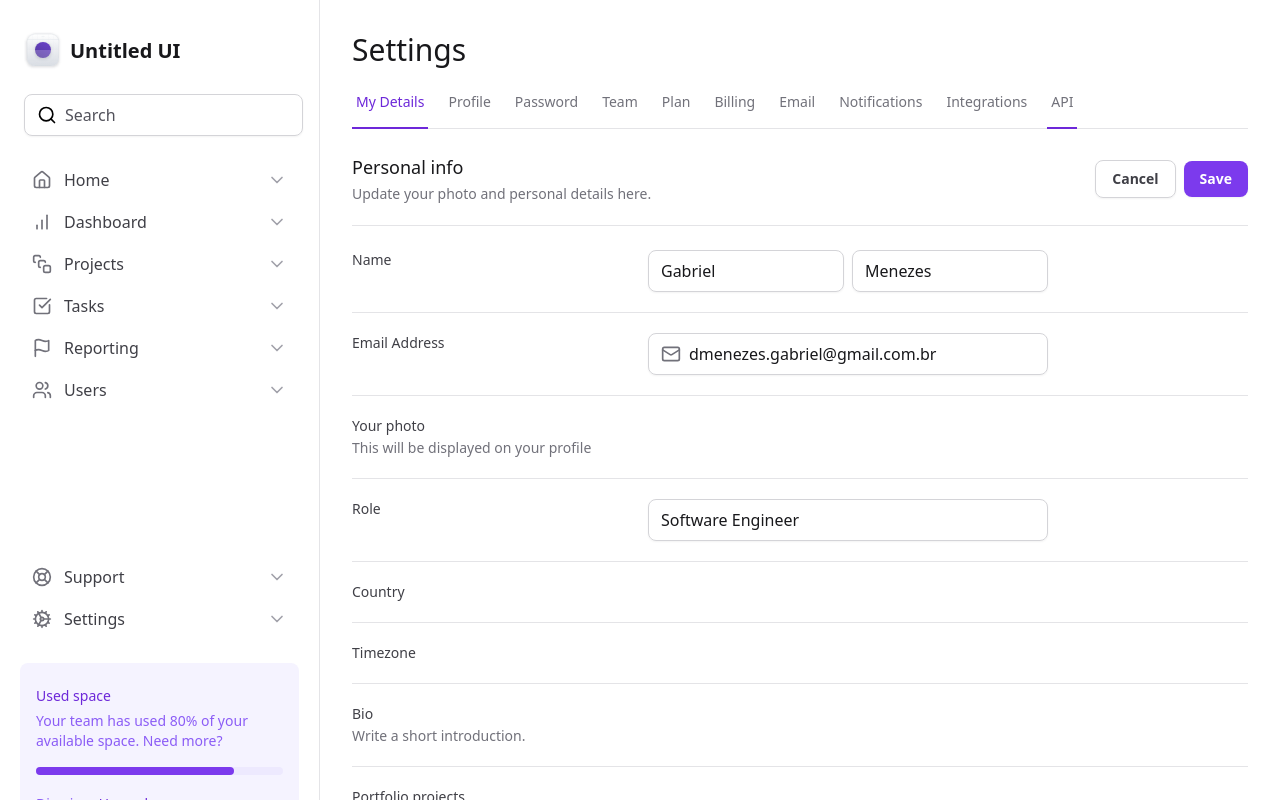
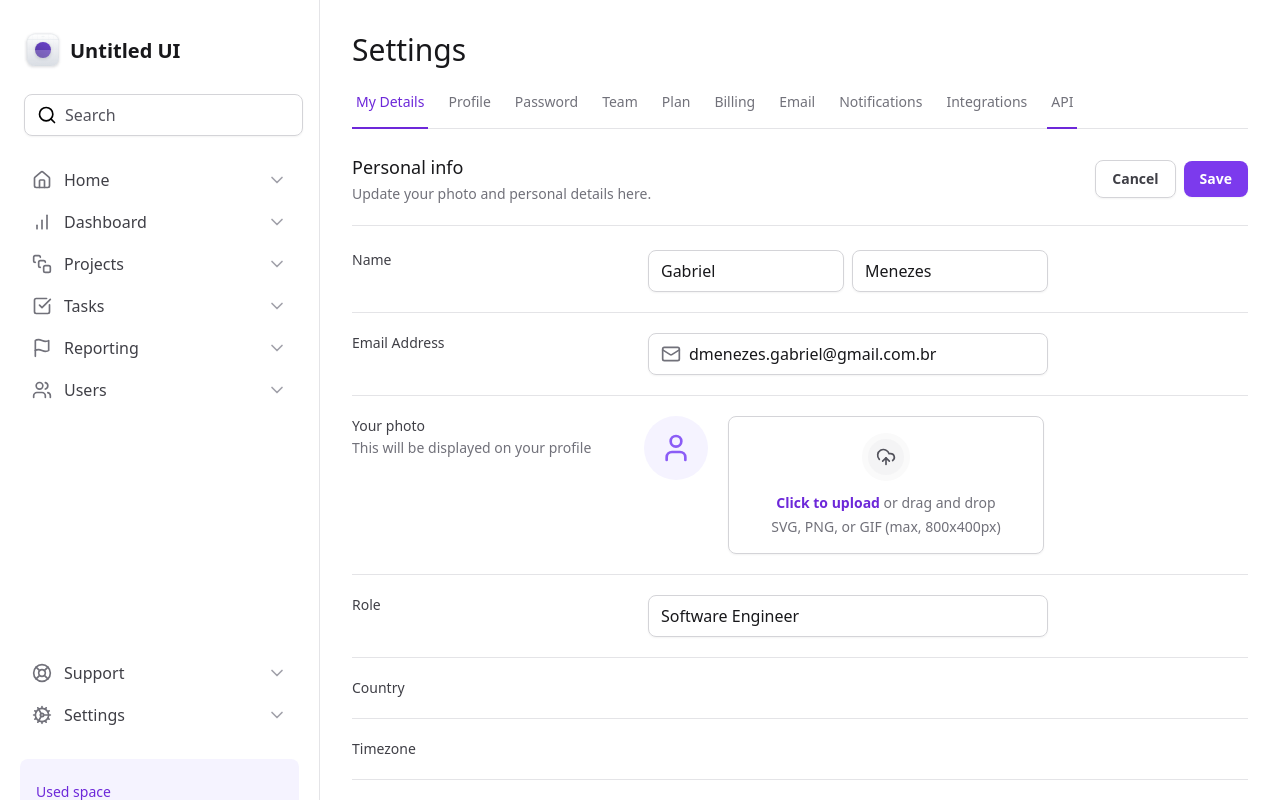
Before and after one commit to dmenezesgabriel/next-tailwind-ignite, a Next.js app: page / in a window 1280 px wide. Shown: the top 800 px of the page. Built offline with nearby package versions, Linux system fonts and the light colour scheme.

Commit message:
feat: add photo upload input

```diff
--- a/src/app/page.tsx
+++ b/src/app/page.tsx
@@ -1,6 +1,6 @@
 import { SettingsTabs } from "@/components/settings-tabs";
 import * as Input from "@/components/input";
-import { Mail } from "lucide-react";
+import { Mail, UploadCloud, User } from "lucide-react";
 
 export default function Home() {
   return (
@@ -76,7 +76,7 @@
 
           <div className="grid-cols-form grid gap-3 pt-5">
             <label
-              htmlFor="email"
+              htmlFor="photo"
               className="text-sm font-medium text-zinc-700"
             >
               Your photo
@@ -84,6 +84,31 @@
                 This will be displayed on your profile
               </span>
             </label>
+            <div className="flex items-start gap-5">
+              <div className="flex h-16 w-16 items-center justify-center rounded-full bg-violet-50">
+                <User className="h-8 w-8 text-violet-500" />
+              </div>
+              <label
+                htmlFor="photo"
+                className="hover:bg-violet-25 group flex flex-1 cursor-pointer flex-col items-center gap-3 rounded-lg border border-zinc-300 px-6 py-4 text-center text-zinc-500 shadow-sm hover:border-violet-200 hover:text-violet-500"
+              >
+                <div className="border-6 rounded-full border-zinc-50 bg-zinc-100 p-2 group-hover:border-violet-50 group-hover:bg-violet-100">
+                  <UploadCloud className="h-5 w-5 text-zinc-600 group-hover:text-violet-600" />
+                </div>
+                <div className="flex flex-col items-center gap-1">
+                  <span className="text-sm">
+                    <span className="font-semibold text-violet-700">
+                      Click to upload
+                    </span>{" "}
+                    or drag and drop
+                  </span>
+                  <span className="text-sm">
+                    SVG, PNG, or GIF (max, 800x400px)
+                  </span>
+                </div>
+              </label>
+              <input type="file" className="sr-only" id="photo" />
+            </div>
           </div>
 
           <div className="grid-cols-form grid gap-3 pt-5">
--- a/tailwind.config.ts
+++ b/tailwind.config.ts
@@ -9,6 +9,15 @@
         profile: "max-content 1fr min-content",
         form: "minmax(7rem, 17.5rem) minmax(25rem, 1fr) minmax(0, 15rem)",
       },
+      borderWidth: {
+        6: "6px",
+      },
+
+      colors: {
+        violet: {
+          25: "#fcfaff",
+        },
+      },
     },
   },
   plugins: [],
```
